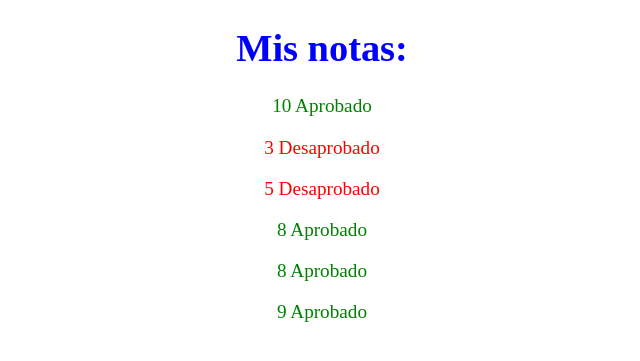
After one commit to NicoColla/Clase17_django, a Django app: page /notas/ in a window 1280 px wide. The commit adds this page. Shown: the top 361 px of the page, without its empty margins (318-958 px from the left). Run offline with Django 5.2, Linux system fonts and the light colour scheme.

Commit message:
Add: notas

```diff
--- a/Proyecto/config/urls.py
+++ b/Proyecto/config/urls.py
@@ -25,4 +25,5 @@ urlpatterns = [
     path("otra-vista/", views.segunda_vista),
     path("nombre/<nombre>/<apellido>/", views.nombre),
     path("mi_html/", views.probando_template),
+    path("notas/", views.mostrar_notas)
 ]
--- a/Proyecto/config/views.py
+++ b/Proyecto/config/views.py
@@ -5,10 +5,10 @@ from datetime import datetime
 
 
 def saludo(request):
-    return HttpResponse("HOLA NEGROS")
+    return HttpResponse("HOLA ._________.")
 
 def segunda_vista(request):
-    return HttpResponse("<h1> TE COJO EN LA PISTA JAJAJ XD (puedo usar etiquetas html en la respuesta tu culo con esta jijijijazo) </h1>")
+    return HttpResponse("<h1> puedo usar etiquetas html en la respuesta </h1>")
 
 def nombre(request, nombre: str, apellido: str):
     nombre = nombre.capitalize()
@@ -24,7 +24,11 @@ def nombre(request, nombre: str, apellido: str):
 #    return HttpResponse(mi_documento)
 
 def probando_template(request):
-    datos = {"saludo": "HOLA TU COLA JAJA XD",
+    datos = {"saludo": "HOLA",
              "autor": "Nicolás Uriel Lenga",
              "date": datetime.now()}
     return render(request, "template1.html", datos)
+
+def mostrar_notas(request):
+    notas = (10, 3, 5, 8, 8, 9)
+    return render(request, "notas.html", {"notas": notas})
--- /dev/null
+++ b/Proyecto/templates/notas.html
@@ -0,0 +1,20 @@
+ <!DOCTYPE html>
+ <html lang="en">
+ <head>
+    <meta charset="UTF-8">
+    <meta name="viewport" content="width=device-width, initial-scale=1.0">
+    <title>Document</title>
+ </head>
+ <body>
+    <div style="font-size: larger; color: blue; text-align: center;" >
+        <h1>Mis notas:</h1>
+        {% for nota in notas%}
+            {% if nota < 7 %}
+                <p style="color: red;">{{nota}} Desaprobado </p>
+            {% else %}
+                <p style="color: green;">{{nota}} Aprobado</p>
+            {% endif %}
+        {% endfor %}
+    </div>
+ </body>
+ </html>
--- a/Proyecto/templates/template1.html
+++ b/Proyecto/templates/template1.html
@@ -9,8 +9,8 @@
     <h1> NUESTRO PRIMER PROYECTO DJANGO 😎 </h1>
     <h2> {{ saludo }} </h2>
 
-    <p> 2 + 2 = 🐟 El autor {{ autor }} te va a tocar jijiji</p>
-    <p style="font-size: large; color: red;"> Esto se abrió (como tu culo) el día {{date}}</p>
+    <p> 2 + 2 = 🐟 El autor se llama {{ autor }}</p>
+    <p style="font-size: large; color: red;"> Estamos en el día {{date}} </p>
 
 </body>
 </html>
```
